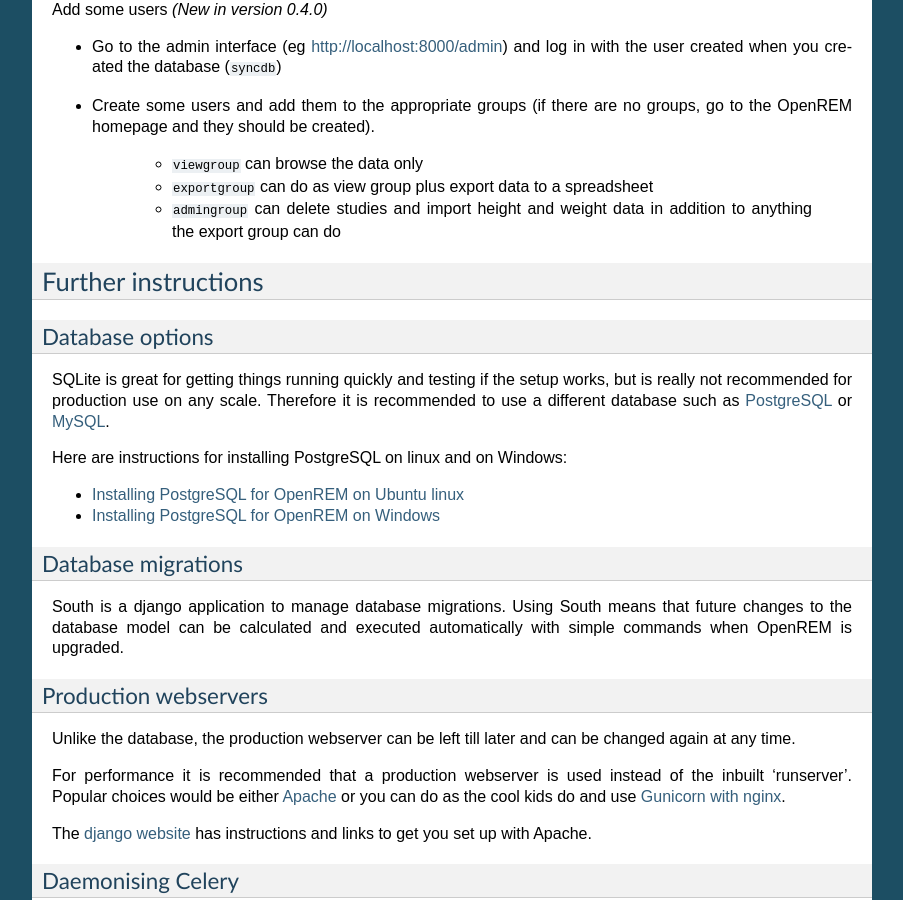
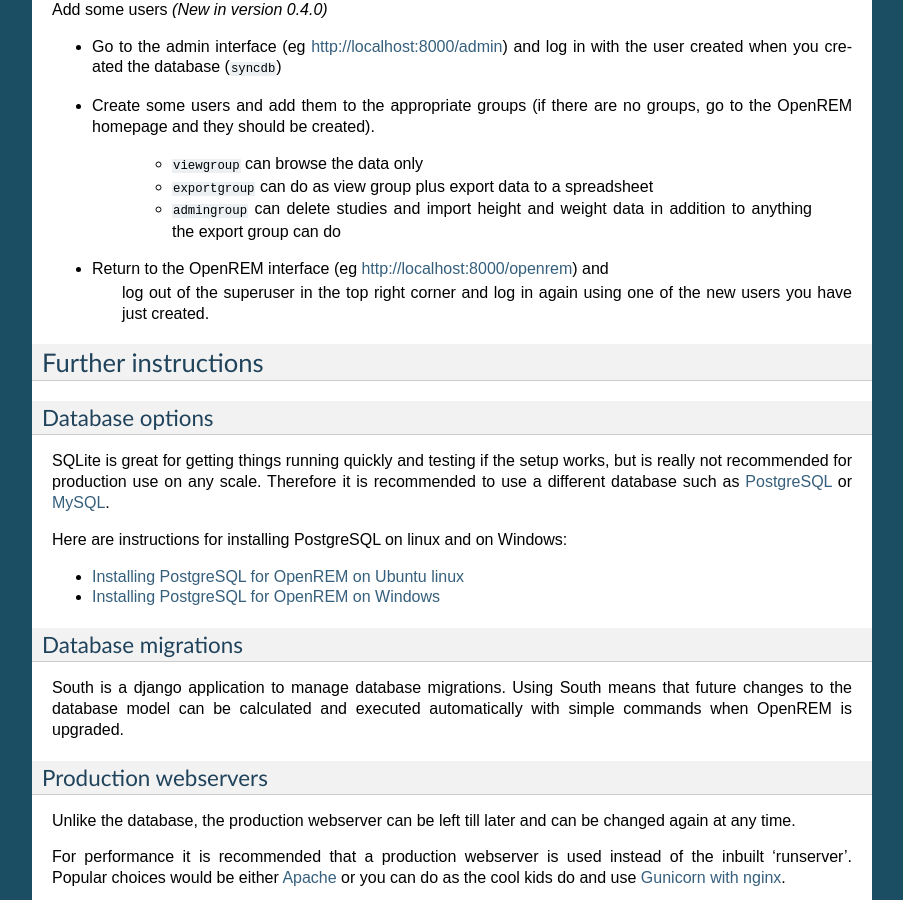
Before and after one commit to ckswilliams/modOpenREM, a Sphinx documentation site: the page built from docs/install.rst, in a window 1280 px wide and 900 px high, scrolled down 3016 px. Shown: the whole window, without its empty margins (198-1101 px from the left). Built offline with Sphinx 7.4.7, drawn with Linux system fonts in a browser that asks for light colours.

Commit message:
Adding instruction about going back to openrem after creating users.

```diff
--- a/docs/install.rst
+++ b/docs/install.rst
@@ -178,6 +178,10 @@
     + ``exportgroup`` can do as view group plus export data to a spreadsheet
     + ``admingroup`` can delete studies and import height and weight data in addition to anything the export group can do
 
+* Return to the OpenREM interface (eg http://localhost:8000/openrem) and
+    log out of the superuser in the top right corner and log in again using
+    one of the new users you have just created.
+
 Further instructions
 ====================
 
```
